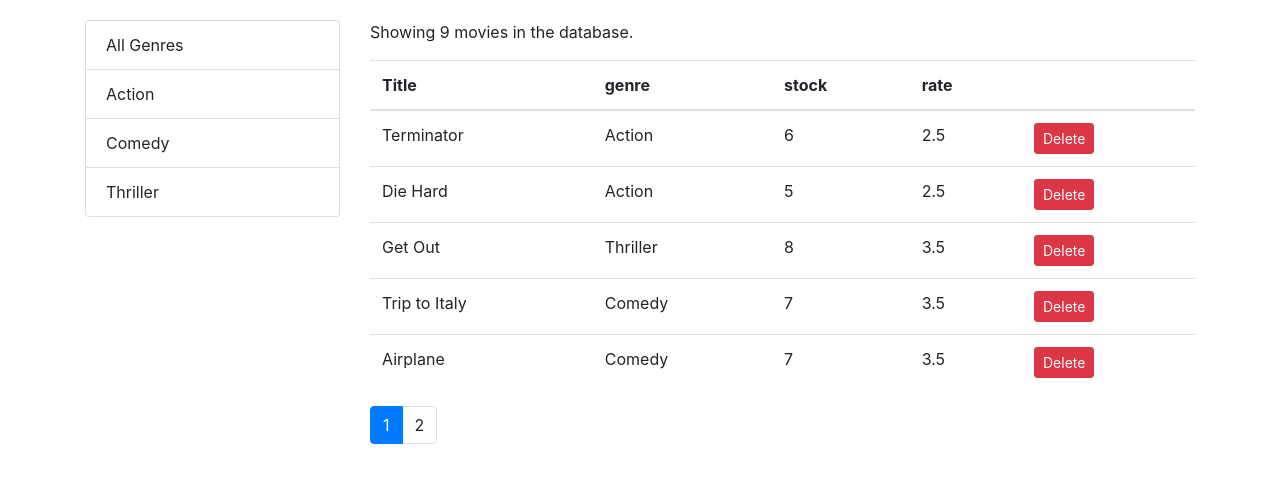
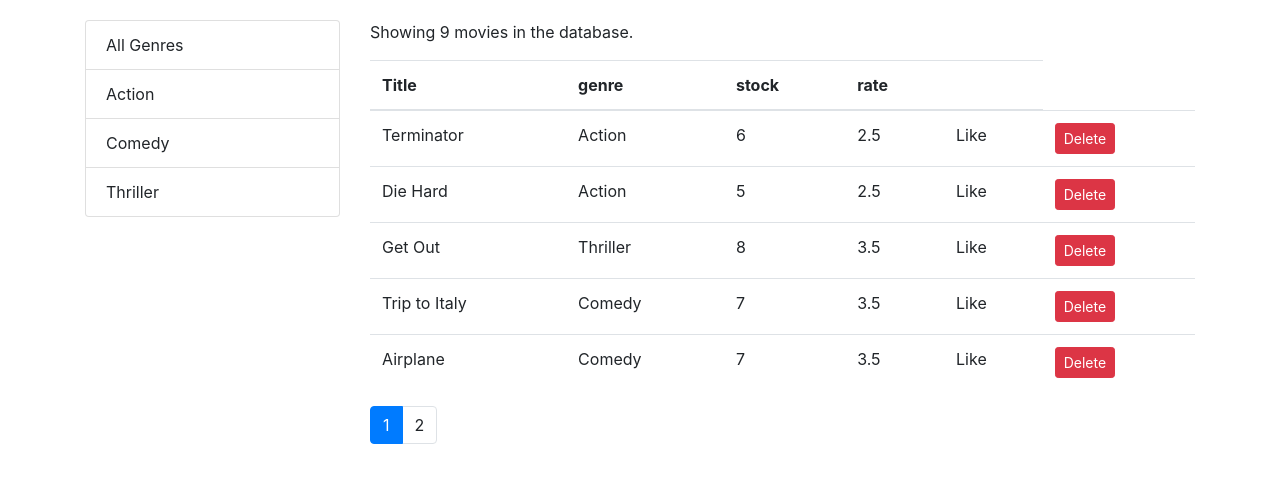
Before and after one commit to gerrymcdonnell/react-vidly, a React (Create React App) app: page / in a window 1280 px wide. Shown: the top 482 px of the page. Built offline with nearby package versions, Linux system fonts and the light colour scheme.

Commit message:
extracted the table to its own functional compoment
vid 79

```diff
--- a/src/components/movies.jsx
+++ b/src/components/movies.jsx
@@ -5,6 +5,7 @@ import { getGenres } from "../services/fakeGenreService";
 
 import Pagination from "./common/pagination";
 import ListGroup from "./common/listGroup";
+import MoviesTable from './moviesTable';
 
 import { paginate } from "../utils/paginate";
 
@@ -57,7 +58,7 @@ class Movies extends Component {
   //vid 73,76
   handleGenreSelect = genre => {
     console.log(genre._id);
-    this.setState({ selectedGenre: genre });
+    this.setState({ selectedGenre: genre, currentPage: 1 });
   };
 
   render() {
@@ -94,48 +95,12 @@ class Movies extends Component {
         </div>
         <div className="col">
           <p>Showing {filtered.length} movies in the database.</p>
-
+          <MoviesTable movies={movies} onDelete={this.handleDelete} />
           {/*bootstrap table*/}
 
           {/*zen coding tip:  table.table>thead>tr>th*4 and hit TAB to generate the table*/}
 
-          <table className="table">
-            <thead>
-              <tr>
-                <th>Title</th>
-                <th>genre</th>
-                <th>stock</th>
-                <th>rate</th>
-                <th />
-              </tr>
-            </thead>
 
-            {/* zen coding tbody>tr>td*4 */}
-
-            <tbody>
-              {/*vid 38: map each movie object and map to a tr elemenet*/}
-              {/** vid 39: must use key attribute on element being repeated */}
-              {movies.map(movie => (
-                <tr key={movie._id}>
-                  <td>{movie.title}</td>
-                  <td>{movie.genre.name}</td>
-                  <td>{movie.numberInStock}</td>
-                  <td>{movie.dailyRentalRate}</td>
-                  {/*zen coding button.btn.btn-danger.btn-sm and press TAB at end*/}
-
-                  <td>
-                    {/*to pass an agrumnet use an arrow function for handleDelete */}
-                    <button
-                      onClick={() => this.handleDelete(movie)}
-                      className="btn btn-danger btn-sm"
-                    >
-                      Delete
-                    </button>
-                  </td>
-                </tr>
-              ))}
-            </tbody>
-          </table>
 
           <Pagination
             itemsCount={filtered.length}
--- /dev/null
+++ b/src/components/moviesTable.jsx
@@ -0,0 +1,51 @@
+import React from 'react';
+
+//functional component
+const MoviesTable = (props) => {
+
+    const { movies, onDelete, onLike } = props;
+
+    return (
+        <table className="table">
+            <thead>
+                <tr>
+                    <th>Title</th>
+                    <th>genre</th>
+                    <th>stock</th>
+                    <th>rate</th>
+                    <th />
+                </tr>
+            </thead>
+
+            {/* zen coding tbody>tr>td*4 */}
+
+            <tbody>
+                {/*vid 38: map each movie object and map to a tr elemenet*/}
+                {/** vid 39: must use key attribute on element being repeated */}
+                {movies.map(movie => (
+                    <tr key={movie._id}>
+                        <td>{movie.title}</td>
+                        <td>{movie.genre.name}</td>
+                        <td>{movie.numberInStock}</td>
+                        <td>{movie.dailyRentalRate}</td>
+
+                        <td>Like</td>
+                        {/*zen coding button.btn.btn-danger.btn-sm and press TAB at end*/}
+
+                        <td>
+                            {/*to pass an agrumnet use an arrow function for handleDelete */}
+                            <button
+                                onClick={() => onDelete(movie)}
+                                className="btn btn-danger btn-sm"
+                            >
+                                Delete
+                    </button>
+                        </td>
+                    </tr>
+                ))}
+            </tbody>
+        </table>
+    );
+}
+
+export default MoviesTable;
```
